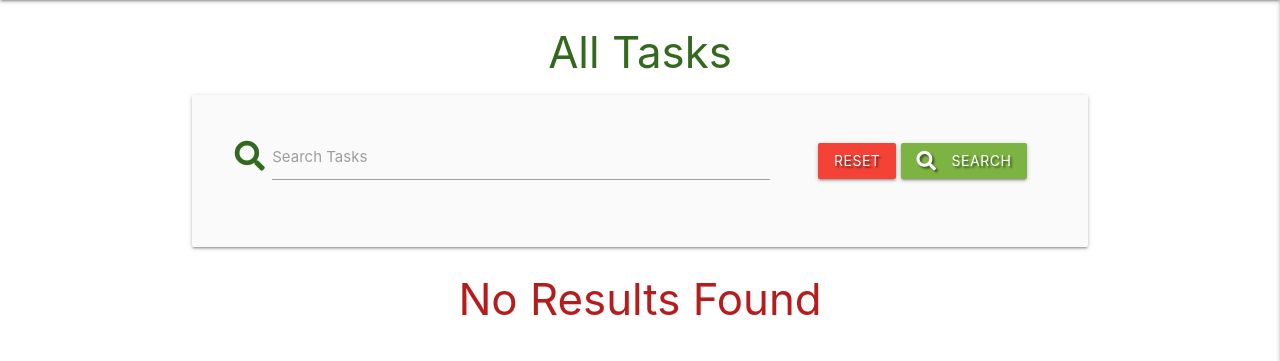
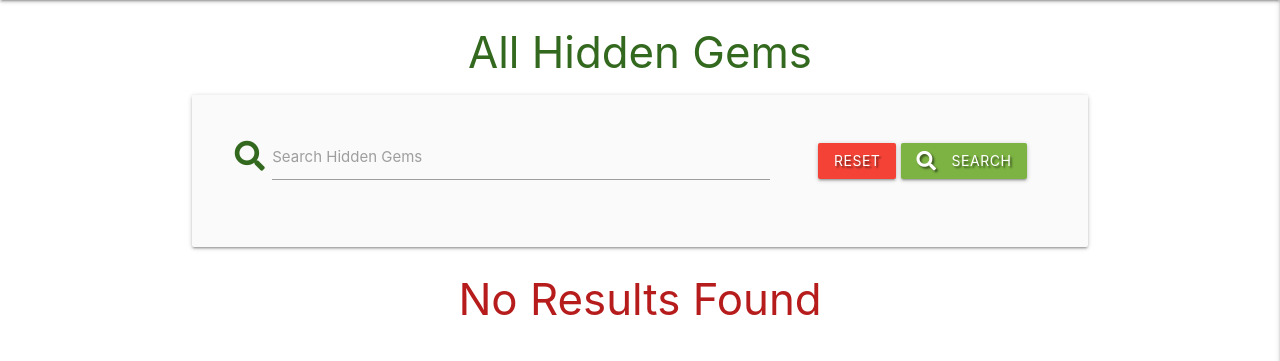
Before and after one commit to LogicAtom/flask-task-manager-project, a Flask app: page / in a window 1280 px wide. Shown: the part 64-425 px from the top of the page. Run offline with Flask 2, Linux system fonts and the light colour scheme; data that the repository does not hold is empty; some libraries are stand-ins or nearby versions.

Commit message:
tasks.html, changed h3 text, and Search query text

```diff
--- a/templates/tasks.html
+++ b/templates/tasks.html
@@ -1,15 +1,15 @@
 {% extends "base.html" %}
 {% block content %}
 
-<h3 class="light-green-text text-darken-4 center-align">All Tasks</h3>
+<h3 class="light-green-text text-darken-4 center-align">All Hidden Gems</h3>
 
 <div class="row card-panel grey lighten-5">
     <form action="{{ url_for('search') }}" method="POST" class="col s12">
         <div class="row valign-wrapper center-align">
             <div class="input-field col s12 m8">
                 <i class="fas fa-search prefix light-green-text text-darken-4"></i>
-                <input type="text" name="query" id="query" minlength="3" class="validate" required>
-                <label for="query">Search Tasks</label>
+                <input type="text" name="query" id="query" minlength="2" class="validate" required>
+                <label for="query">Search Hidden Gems</label>
             </div>
             <div class="col s12 m4">
                 <a href="{{ url_for('get_tasks') }}" class="red btn text-shadow">Reset</a>
```
